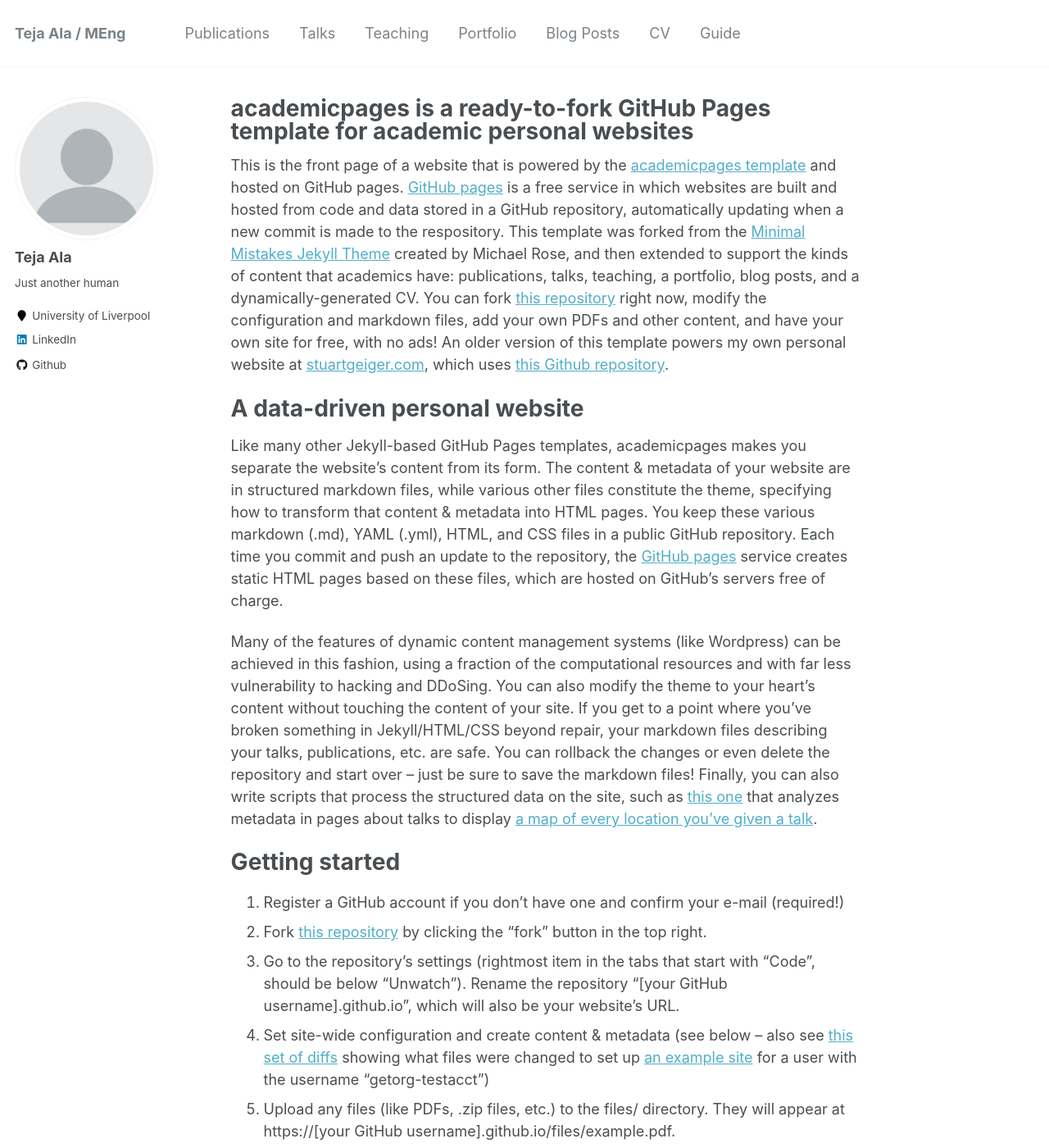
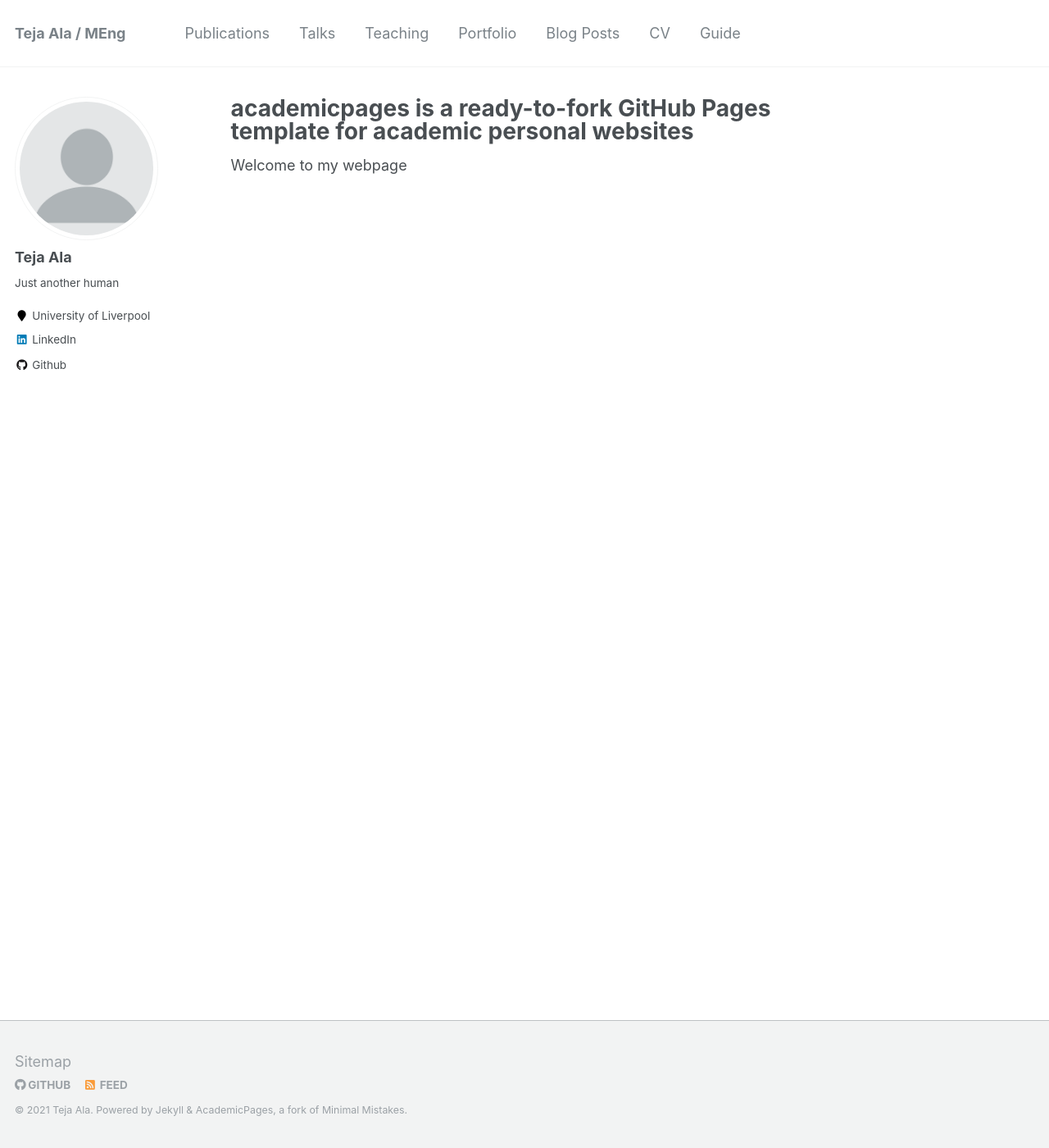
Before and after one commit to dekeract01/dekeract01.github.io, a Jekyll site: the page built from _pages/about.md, in a window 1280 px wide and 1400 px high. Shown: the whole window at 82% size. Built offline with Jekyll 4.4.1, drawn with Linux system fonts in a browser that asks for light colours; some of the changed text lies outside the part shown.

Commit message:
Updated About page

```diff
--- a/_pages/about.md
+++ b/_pages/about.md
@@ -8,7 +8,10 @@
   - /about.html
 ---
 
-This is the front page of a website that is powered by the [academicpages template](https://github.com/academicpages/academicpages.github.io) and hosted on GitHub pages. [GitHub pages](https://pages.github.com) is a free service in which websites are built and hosted from code and data stored in a GitHub repository, automatically updating when a new commit is made to the respository. This template was forked from the [Minimal Mistakes Jekyll Theme](https://mmistakes.github.io/minimal-mistakes/) created by Michael Rose, and then extended to support the kinds of content that academics have: publications, talks, teaching, a portfolio, blog posts, and a dynamically-generated CV. You can fork [this repository](https://github.com/academicpages/academicpages.github.io) right now, modify the configuration and markdown files, add your own PDFs and other content, and have your own site for free, with no ads! An older version of this template powers my own personal website at [stuartgeiger.com](http://stuartgeiger.com), which uses [this Github repository](https://github.com/staeiou/staeiou.github.io).
+Welcome to my webpage
+
+
+<!-- This is the front page of a website that is powered by the [academicpages template](https://github.com/academicpages/academicpages.github.io) and hosted on GitHub pages. [GitHub pages](https://pages.github.com) is a free service in which websites are built and hosted from code and data stored in a GitHub repository, automatically updating when a new commit is made to the respository. This template was forked from the [Minimal Mistakes Jekyll Theme](https://mmistakes.github.io/minimal-mistakes/) created by Michael Rose, and then extended to support the kinds of content that academics have: publications, talks, teaching, a portfolio, blog posts, and a dynamically-generated CV. You can fork [this repository](https://github.com/academicpages/academicpages.github.io) right now, modify the configuration and markdown files, add your own PDFs and other content, and have your own site for free, with no ads! An older version of this template powers my own personal website at [stuartgeiger.com](http://stuartgeiger.com), which uses [this Github repository](https://github.com/staeiou/staeiou.github.io).
 
 A data-driven personal website
 ======
@@ -47,4 +50,4 @@
 
 For more info
 ------
-More info about configuring academicpages can be found in [the guide](https://academicpages.github.io/markdown/). The [guides for the Minimal Mistakes theme](https://mmistakes.github.io/minimal-mistakes/docs/configuration/) (which this theme was forked from) might also be helpful.
+More info about configuring academicpages can be found in [the guide](https://academicpages.github.io/markdown/). The [guides for the Minimal Mistakes theme](https://mmistakes.github.io/minimal-mistakes/docs/configuration/) (which this theme was forked from) might also be helpful. -->
```
